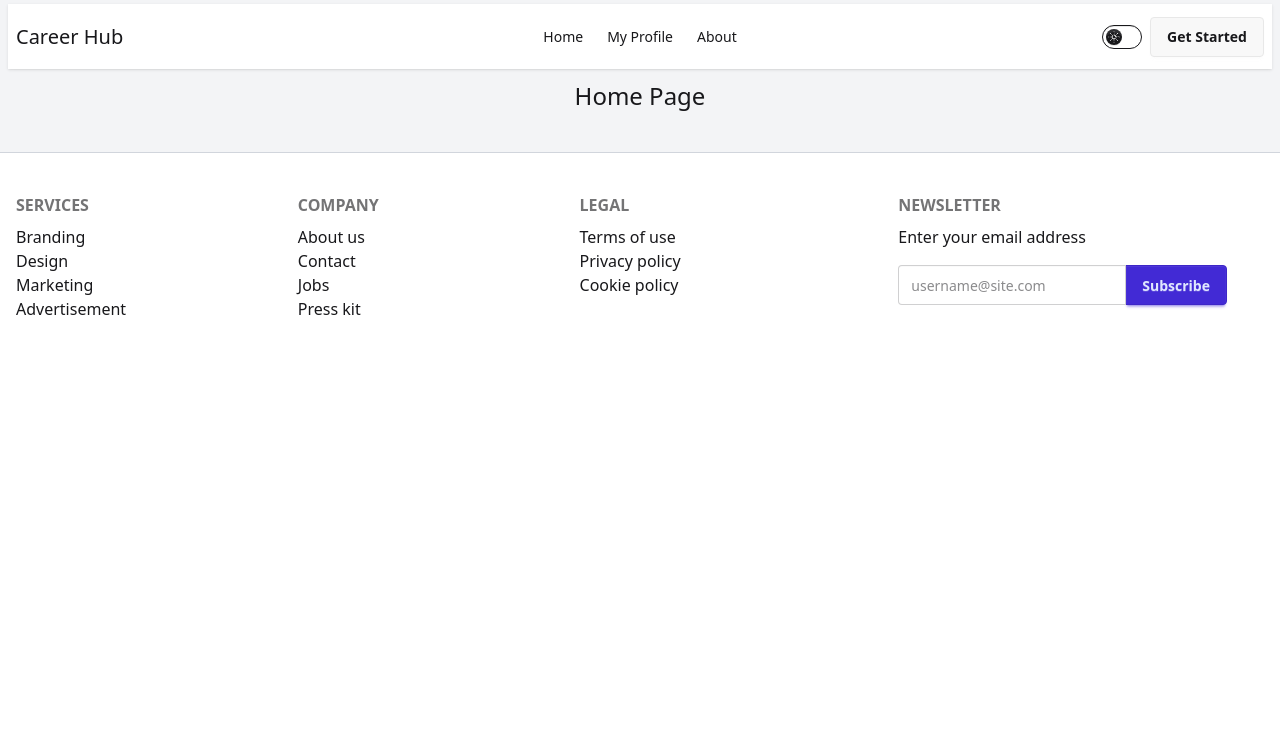
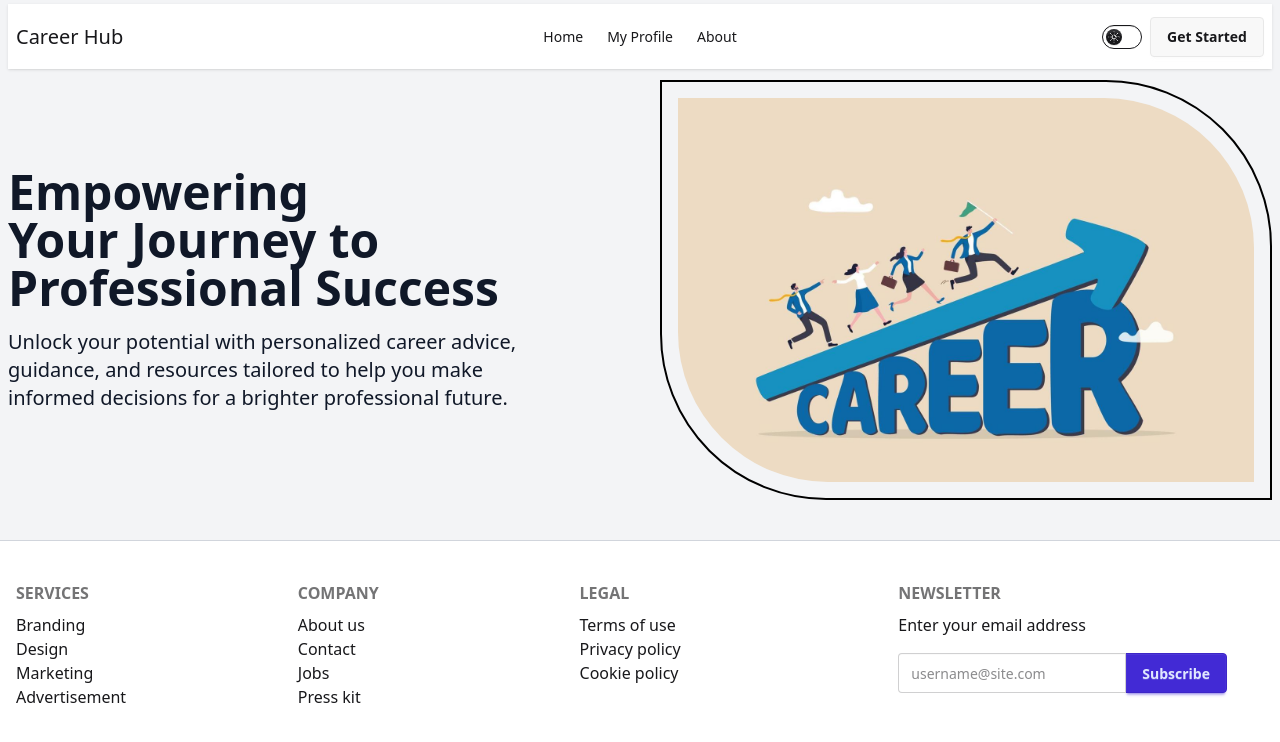
Before and after one commit to HiYasin/career-hub, a React (Vite) app: page / in a window 1280 px wide. Shown: the top 742 px of the page. Built offline with nearby package versions, Linux system fonts and the light colour scheme.

Commit message:
Banner created

```diff
--- /dev/null
+++ b/src/components/Home/Banner.jsx
@@ -0,0 +1,22 @@
+import banner from '../../assets/banner.jpg'
+const Banner = () => {
+    return (
+        <div className='grid md:grid-cols-2 gap-10 justify-between items-center'>
+            <div className='grid gap-4'>
+                <h1 className='text-2xl md:text-3xl lg:text-5xl text-gray-900 font-bold text-balance text-center md:text-left'>
+                Empowering Your Journey to Professional Success
+                </h1>
+                <h2 className='text-md md:text-lg lg:text-xl text-gray-900 text-balance text-center md:text-left'>
+                Unlock your potential with personalized career advice, guidance, and resources tailored to help you make informed decisions for a brighter professional future.
+                </h2>
+            </div>
+            <div className='border-black border-2 p-4 rounded-tr-[166px] rounded-bl-[166px]'>
+                <div className='rounded-tr-[150px] rounded-bl-[150px] overflow-hidden'>
+                    <img src={banner} alt="" />
+                </div>
+            </div>
+        </div>
+    );
+};
+
+export default Banner;
--- a/src/layouts/Main.jsx
+++ b/src/layouts/Main.jsx
@@ -12,7 +12,9 @@ const Main = () => {
                 </ContainerX>
             </header>
             <main className="pt-20 pb-10 px-2 bg-gray-100">
-                <Outlet></Outlet>
+                <ContainerX>
+                    <Outlet></Outlet>
+                </ContainerX>
             </main>
             <footer>
                 <Footer />
--- a/src/pages/Home.jsx
+++ b/src/pages/Home.jsx
@@ -1,9 +1,10 @@
 import React from 'react';
+import Banner from '../components/Home/Banner';
 
 const Home = () => {
     return (
         <div>
-            <h1 className='text-2xl text-center'>Home Page</h1>
+            <Banner></Banner>
         </div>
     );
 };
```
Also changed, not shown: src/assets/banner.jpg (added).
